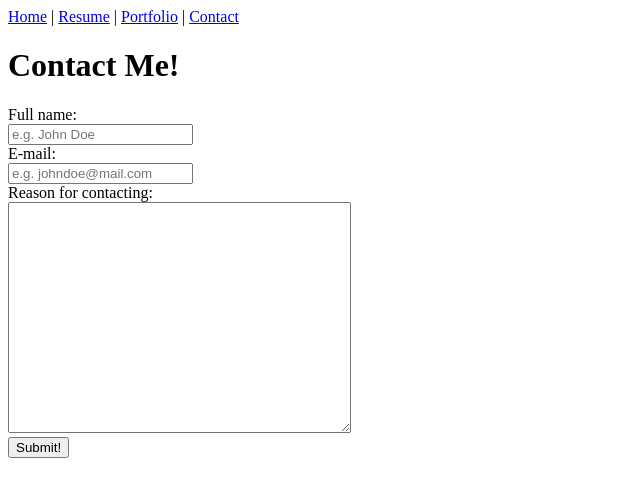
After one commit to Revodavid1/comp805, a Django app: page /contact in a window 1280 px wide. The commit adds this page. Shown: the top 497 px of the page, without its empty margins (0-640 px from the left). Run offline with Django 3.2, Linux system fonts and the light colour scheme.

Commit message:
final commit - added contact.html, updated base.html with nav links, views.py and url.py and fully tested all pages

```diff
--- a/django/week2/portfolio/urls.py
+++ b/django/week2/portfolio/urls.py
@@ -22,5 +22,6 @@ urlpatterns = [
 	path(r'', views.home, name='home'),
 	path(r'resume', views.resume, name='resume'),
 	path(r'portfolio', views.portfolio, name='portfolio'),
+	path(r'contact', views.contact, name='contact'),
     path('admin/', admin.site.urls),
 ]
--- a/django/week2/portfolio/views.py
+++ b/django/week2/portfolio/views.py
@@ -26,3 +26,10 @@ def portfolio(request):
 	'''
 	context = {}
 	return render(request,'portfolio.html',context)
+
+def contact(request):
+	'''
+	Renders contact page
+	'''
+	context = {}
+	return render(request,'contact.html',context)
--- a/django/week2/templates/base.html
+++ b/django/week2/templates/base.html
@@ -10,7 +10,7 @@
         <a href="{% url 'home' %}">Home</a> |
         <a href="{% url 'resume' %}">Resume</a> |
         <a href="{% url 'portfolio' %}">Portfolio</a> |
-        <a href="">Contact</a>
+        <a href="{% url 'contact' %}">Contact</a>
       </nav>
 
       {% block content %}
--- /dev/null
+++ b/django/week2/templates/contact.html
@@ -0,0 +1,21 @@
+{% extends 'base.html' %}
+<!DOCTYPE html>
+{% load static %}
+{% block content %}
+	<h1>Contact Me!</h1>
+	<form>
+		<div>
+			Full name:<br>
+	  		<input type="text" name="fullname" placeholder="e.g. John Doe">
+	 	</div>
+		<div>
+	  		E-mail:<br>
+	  		<input type="email" name="email" placeholder="e.g. johndoe@mail.com">
+		</div>
+		<div>
+			Reason for contacting:<br>
+			 <textarea name="contactreason" rows="15" cols="40"></textarea>
+		</div>
+		<input type="submit" value="Submit!">
+	</form>
+{% endblock %}
```
